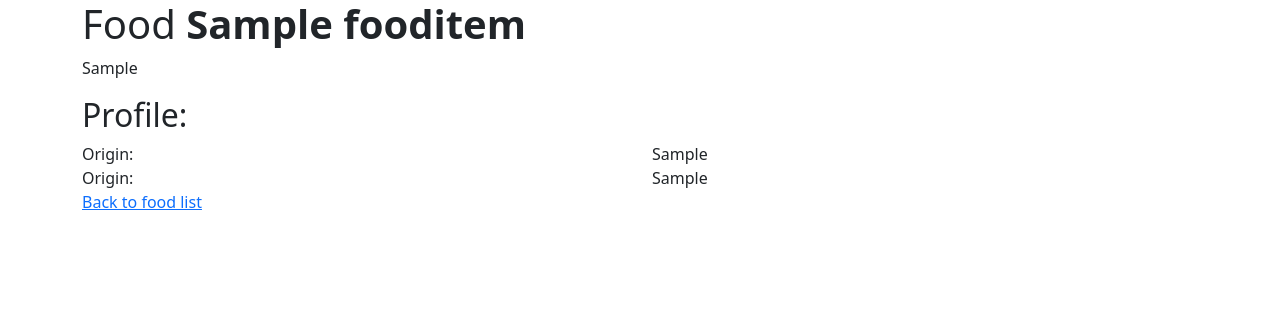
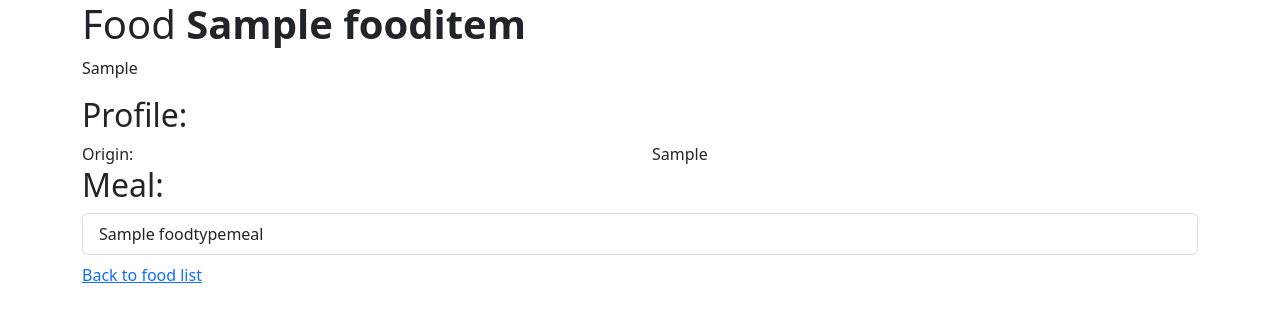
Before and after one commit to vtyushkevich/BasePython_homework_07, a Django app: page /food/1 in a window 1280 px wide. Shown: the top 322 px of the page. Run offline with Django 4.2, Linux system fonts and the light colour scheme; tables that the repository leaves empty hold one stand-in row (values such as "Sample post").

Commit message:
003 homework_08

```diff
--- a/fooddiary/food/models.py
+++ b/fooddiary/food/models.py
@@ -2,6 +2,16 @@ from django.db import models
 
 
 class FoodKind(models.Model):
+    name = models.CharField(max_length=32)
+    desc = models.TextField(blank=True, null=False)
+
+    def __str__(self):
+        return self.name
+
+
+class FoodTypeMeal(models.Model):
+    class Meta:
+        verbose_name_plural = "Meal"
     name = models.CharField(max_length=32)
     desc = models.TextField(blank=True, null=False)
 
@@ -34,13 +44,3 @@ class FoodProfile(models.Model):
 
     def __str__(self):
         return f"Food {self.food.pk} from {self.origin}"
-
-
-class FoodTypeMeal(models.Model):
-    class Meta:
-        verbose_name_plural = "Meal"
-    name = models.CharField(max_length=32)
-    desc = models.TextField(blank=True, null=False)
-
-    def __str__(self):
-        return self.name
--- a/fooddiary/food/templates/food/details.html
+++ b/fooddiary/food/templates/food/details.html
@@ -20,16 +20,22 @@
                   {{ food.profile.origin }}
                 </div>
               </div>
+            </div>
+        </div>
+<div>
+      <h2>Meal:</h2>
+        <ul class="list-group">
+{#            {% for meal in fooditem.meal %}#}
+            {% for meal in food.meal.all %}
+            <li class="list-group-item">
+            {{ meal.name }}
+            </li>
+            {% endfor %}
+        </ul>
+ </div>
 
-              <div class="row">
-                <div class="col">
-                  Origin:
-                </div>
-                <div class="col">
-                  {{ food.profile.origin }}
-                </div>
-              </div>
-        </div>
-    </div>
+
+  <div class="my-2">
     <a href="{% url 'food:index' %}">Back to food list</a>
+  </div>
 {% endblock %}
```
